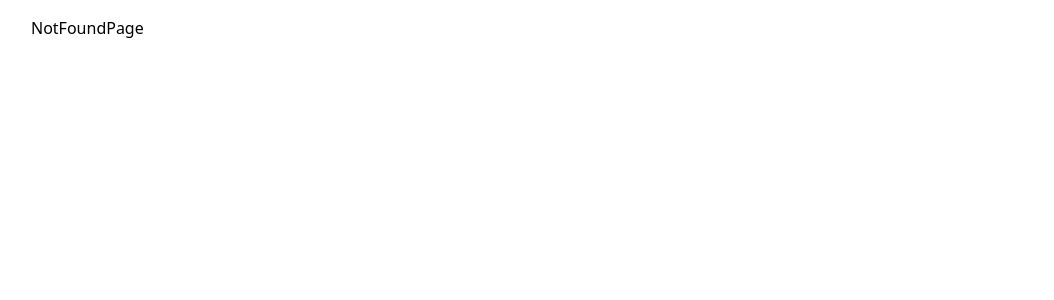
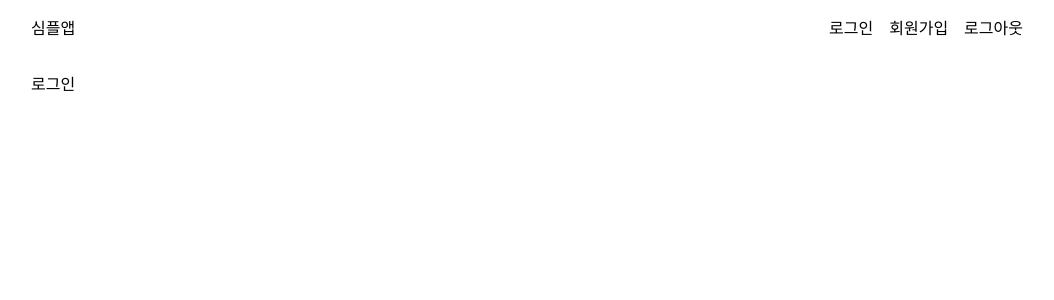
Before and after one commit to jungminji0215/react-auth, a React (Vite) app: page /auth in a window 1280 px wide. Before the commit this address had no page. Shown: the top 300 px of the page, without its empty margins (113-1167 px from the left). Built offline with nearby package versions, Linux system fonts and the light colour scheme.

Commit message:
[refactor](router) : 라우팅 구조 수정 - 로그인 관련 기능 경로 따로

```diff
--- a/src/layouts/AuthLayout.tsx
+++ b/src/layouts/AuthLayout.tsx
@@ -1,9 +1,13 @@
 import { Outlet } from 'react-router';
+import Header from '../components/Header.tsx';
 
 export default function AuthLayout() {
   return (
-    <main>
-      <Outlet />
-    </main>
+    <>
+      <Header />
+      <main>
+        <Outlet />
+      </main>
+    </>
   );
 }
--- a/src/layouts/MainLayout.tsx
+++ b/src/layouts/MainLayout.tsx
@@ -1,13 +1,9 @@
-import Header from '../components/Header.tsx';
 import { Outlet } from 'react-router';
 
 export default function MainLayout() {
   return (
-    <>
-      <Header />
-      <main>
-        <Outlet />
-      </main>
-    </>
+    <main>
+      <Outlet />
+    </main>
   );
 }
--- a/src/pages/HomePage.tsx
+++ b/src/pages/HomePage.tsx
@@ -1,44 +1,9 @@
 import PageContainer from '../components/PageContainer.tsx';
-import { useQuery } from '@tanstack/react-query';
-import { getPosts } from '../api/post.ts';
-import { Link } from 'react-router';
 
 export default function HomePage() {
-  const {
-    isPending,
-    isError,
-    data: posts,
-    error,
-  } = useQuery({
-    queryKey: ['posts'],
-    queryFn: getPosts,
-  });
-
-  if (isPending) {
-    return <span>Loading...</span>;
-  }
-
-  if (isError) {
-    return <span>Error: {error.message}</span>;
-  }
-
   return (
     <PageContainer>
-      <div className="flex justify-end">
-        <button className="bg-primary p-4 rounded-xl">
-          <Link to="/posts/new">글등록</Link>
-        </button>
-      </div>
-
-      <section className="flex flex-col items-center justify-center gap-4 mt-4">
-        {posts.map((post) => {
-          return (
-            <div className="bg-gray-200 p-4 rounded-xl w-full" key={post.id}>
-              {post.content}
-            </div>
-          );
-        })}
-      </section>
+      <section>Auth </section>
     </PageContainer>
   );
 }
--- /dev/null
+++ b/src/pages/auth/AuthPlaygroundPage.tsx
@@ -0,0 +1,5 @@
+import PageContainer from '../../components/PageContainer.js';
+
+export default function AuthPlaygroundPage() {
+  return <PageContainer>로그인</PageContainer>;
+}
--- a/src/pages/SignInPage.tsx
+++ b/src/pages/auth/SignInPage.tsx
@@ -1,4 +1,4 @@
-import PageContainer from '../components/PageContainer.tsx';
+import PageContainer from '../../components/PageContainer.tsx';
 
 export default function SignInPage() {
   return <PageContainer>SignInPage</PageContainer>;
--- a/src/pages/SignUpPage.tsx
+++ b/src/pages/auth/SignUpPage.tsx
@@ -1,4 +1,4 @@
-import PageContainer from '../components/PageContainer.tsx';
+import PageContainer from '../../components/PageContainer.tsx';
 
 export default function SignUpPage() {
   return <PageContainer>SignUpPage</PageContainer>;
--- a/src/pages/PostCreatePage.tsx
+++ b/src/pages/post/PostCreatePage.tsx
@@ -1,7 +1,7 @@
-import PageContainer from '../components/PageContainer.tsx';
+import PageContainer from '../../components/PageContainer.tsx';
 import { useState } from 'react';
 import { useMutation, useQueryClient } from '@tanstack/react-query';
-import { createPost } from '../api/post.ts';
+import { createPost } from '../../api/post.ts';
 import { useNavigate } from 'react-router';
 import * as React from 'react';
 
--- /dev/null
+++ b/src/pages/post/PostListPage.tsx
@@ -0,0 +1,44 @@
+import { useQuery } from '@tanstack/react-query';
+import { Link } from 'react-router';
+import PageContainer from '../../components/PageContainer.tsx';
+import { getPosts } from '../../api/post.ts';
+
+export default function PostListPage() {
+  const {
+    isPending,
+    isError,
+    data: posts,
+    error,
+  } = useQuery({
+    queryKey: ['posts'],
+    queryFn: getPosts,
+  });
+
+  if (isPending) {
+    return <span>Loading...</span>;
+  }
+
+  if (isError) {
+    return <span>Error: {error.message}</span>;
+  }
+
+  return (
+    <PageContainer>
+      <div className="flex justify-end">
+        <button className="bg-primary p-4 rounded-xl">
+          <Link to="/posts/new">글등록</Link>
+        </button>
+      </div>
+
+      <section className="flex flex-col items-center justify-center gap-4 mt-4">
+        {posts.map((post) => {
+          return (
+            <div className="bg-gray-200 p-4 rounded-xl w-full" key={post.id}>
+              {post.content}
+            </div>
+          );
+        })}
+      </section>
+    </PageContainer>
+  );
+}
--- a/src/routes/AppRouter.tsx
+++ b/src/routes/AppRouter.tsx
@@ -2,10 +2,10 @@ import { createBrowserRouter, RouterProvider } from 'react-router';
 import NotFoundPage from '../pages/NotFoundPage.tsx';
 import MainLayout from '../layouts/MainLayout.tsx';
 import HomePage from '../pages/HomePage.tsx';
-import PostCreatePage from '../pages/PostCreatePage.tsx';
 import AuthLayout from '../layouts/AuthLayout.tsx';
-import SignUpPage from '../pages/SignUpPage.tsx';
-import SignInPage from '../pages/SignInPage.tsx';
+import SignUpPage from '../pages/auth/SignUpPage.tsx';
+import SignInPage from '../pages/auth/SignInPage.tsx';
+import AuthPlaygroundPage from '../pages/auth/AuthPlaygroundPage.tsx';
 
 const router = createBrowserRouter([
   {
@@ -13,28 +13,26 @@ const router = createBrowserRouter([
     Component: MainLayout,
     errorElement: <NotFoundPage />,
     children: [
-      {
-        path: '/',
-        Component: HomePage,
-      },
-      {
-        path: '/posts/new',
-        Component: PostCreatePage,
-      },
+      { index: true, Component: HomePage },
+      // {
+      //   path: '/posts/new',
+      //   Component: PostCreatePage,
+      // },
     ],
   },
 
   {
-    path: '',
+    path: '/auth',
     Component: AuthLayout,
     errorElement: <NotFoundPage />,
     children: [
+      { index: true, Component: AuthPlaygroundPage },
       {
-        path: '/signup',
+        path: 'signup',
         Component: SignUpPage,
       },
       {
-        path: '/signin',
+        path: 'signin',
         Component: SignInPage,
       },
     ],
```
